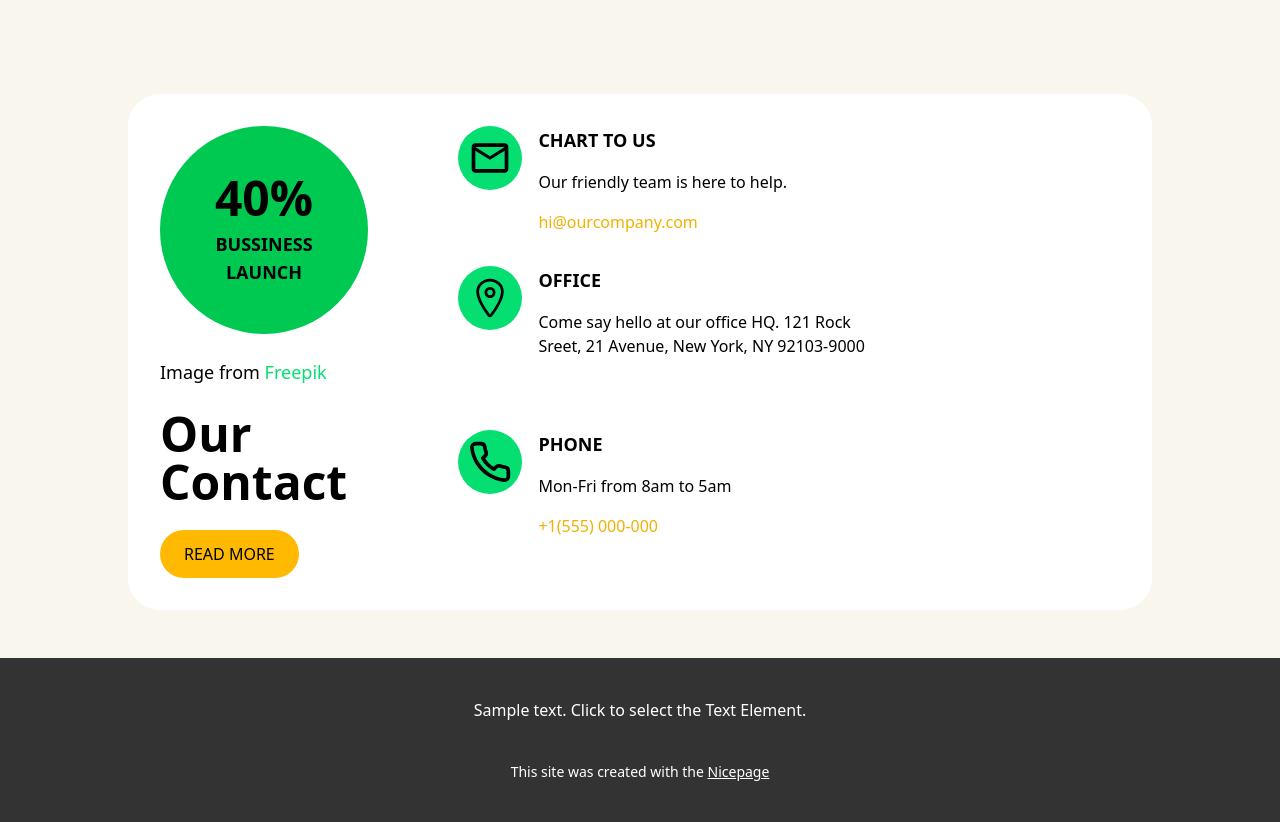
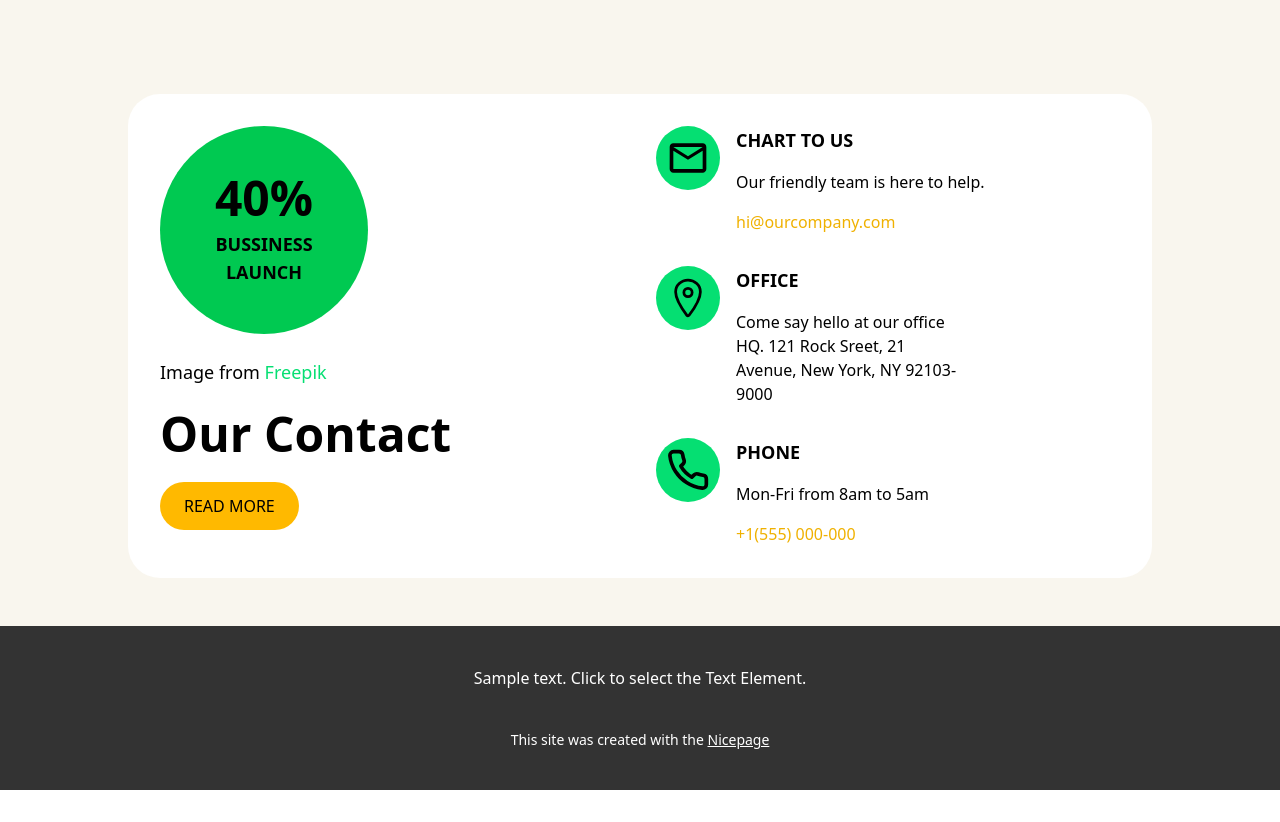
Before and after one commit to Sonukathat/kwikster-task, a React (Vite) app: page / in a window 1280 px wide. Shown: the part 5195-6017 px from the top of the page. After the commit the page ends 5985 px from the top, so only its background shows below. Built offline with nearby package versions, Linux system fonts and the light colour scheme.

Commit message:
changes in contact section

```diff
--- a/src/components/Contact.jsx
+++ b/src/components/Contact.jsx
@@ -5,8 +5,8 @@
 function Contact() {
     return (
         <div className="px-8 xl:px-32 bg-[#f9f6ee] py-12">
-            <div className="flex flex-col gap-8 bg-white rounded-4xl px-2 py-8 md:px-8 lg:flex-row lg:justify-around">
-                <div className="flex flex-col gap-6">
+            <div className="flex flex-col gap-8 bg-white rounded-4xl px-2 py-8 md:px-8 lg:flex-row lg:justify-between">
+                <div className="flex flex-col gap-6 lg:w-1/2">
                     <div className="flex flex-col justify-center items-center gap-2 bg-green-500 w-52 h-52 p-6 rounded-[50%]">
                         <h2 className="text-5xl font-bold">40%</h2>
                         <p className="font-bold text-lg text-center">BUSSINESS LAUNCH</p>
@@ -21,7 +21,7 @@
                         <button className="bg-amber-400 px-6 py-3 rounded-4xl">READ MORE</button>
                     </div>
                 </div>
-                <div className="flex flex-col gap-8">
+                <div className="flex flex-col gap-8 lg:w-1/2">
                     <div className="flex flex-col gap-4 md:flex-row">
                         <div className="h-16 w-16 flex justify-center items-center bg-green-400 rounded-[50%]">
                             <MdMailOutline className="" size={44} />
@@ -41,7 +41,7 @@
                             <p className="font-medium">Come say hello at our office HQ. 121 Rock Sreet, 21 Avenue, New York, NY 92103-9000</p>
                         </div>
                     </div>
-                    <div className="flex flex-col gap-4 md:flex-row md:mt-10">
+                    <div className="flex flex-col gap-4 md:flex-row md:mt-10 lg:mt-0">
                         <div className="h-16 w-16 flex justify-center items-center bg-green-400 rounded-[50%]">
                             <LuPhone className="" size={44} />
                         </div>
```
